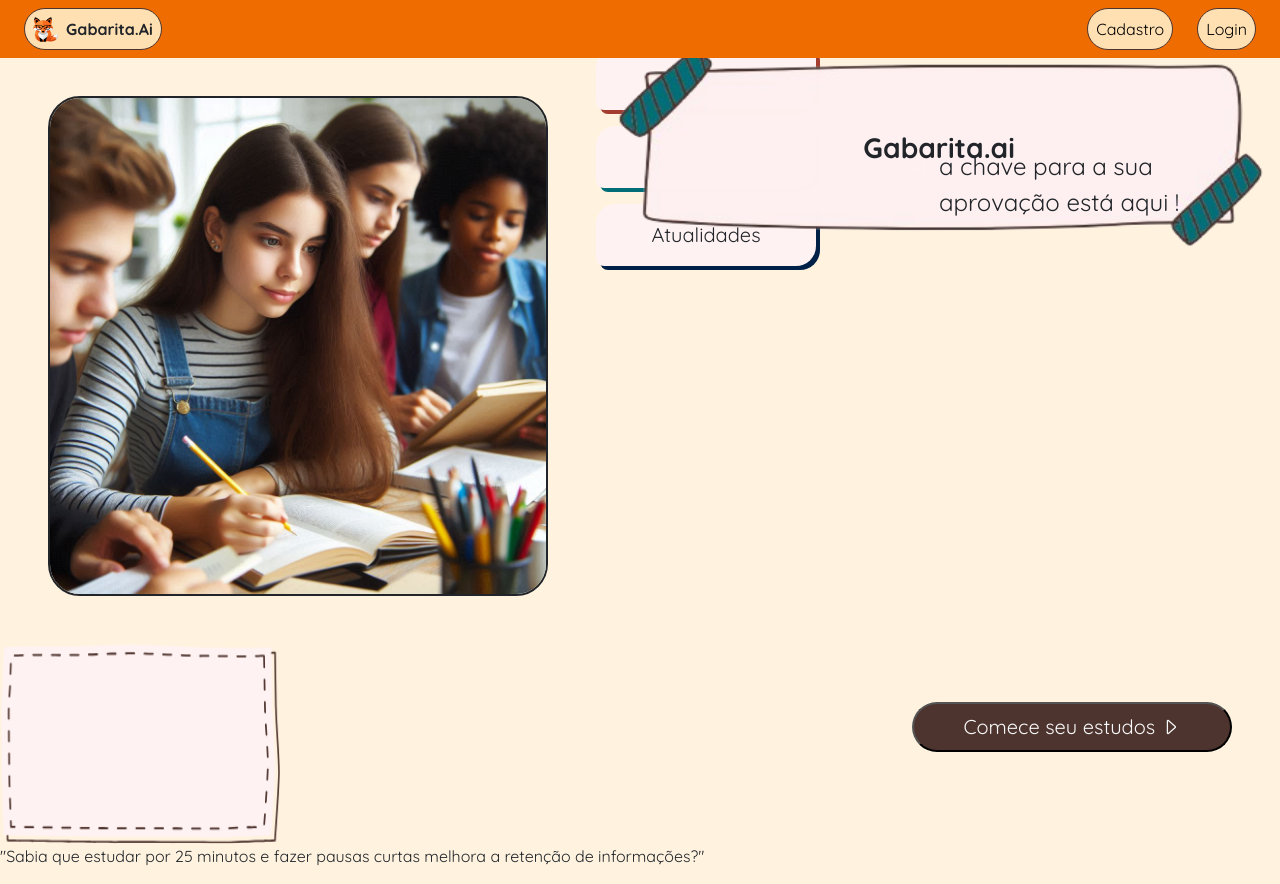
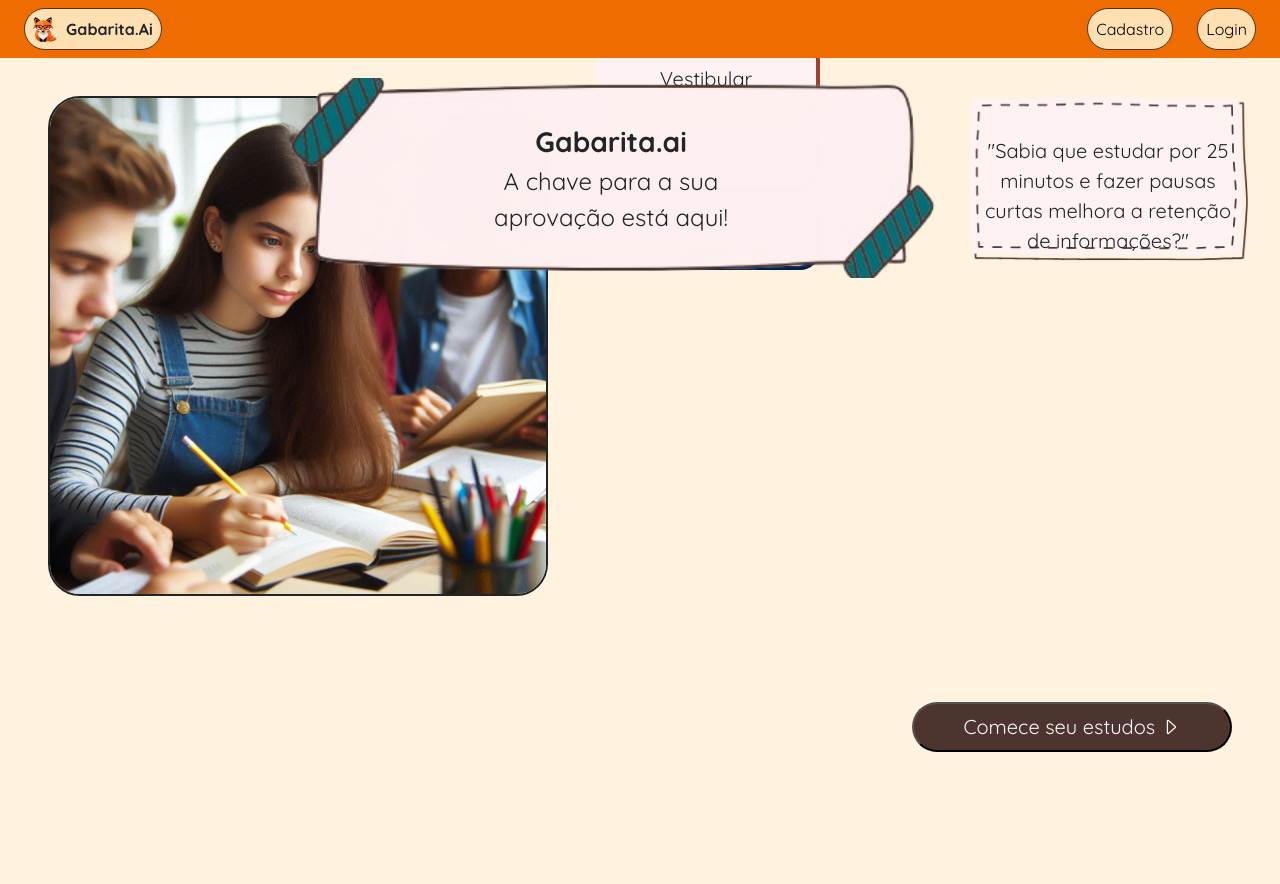
Before and after one commit to LiviaOrmeleze/gabaritaAi, a React (Vite) app in the folder gabarita-ai/: page / in a window 1280 px wide. After the commit the page ends 800 px from the top, so only its background shows below. Built offline with nearby package versions, Linux system fonts and the light colour scheme.

Commit message:
Ajustando o banner e o quadro

```diff
--- a/gabarita-ai/src/App.css
+++ b/gabarita-ai/src/App.css
@@ -15,6 +15,11 @@ body {
   }
 
 
+ .container {
+    position: relative;
+    width: fit-content;
+    display: inline-block;
+  }
 
 .header {
     background: var(--pastel-orange-900);
--- a/gabarita-ai/src/pages/Home.jsx
+++ b/gabarita-ai/src/pages/Home.jsx
@@ -28,29 +28,38 @@ const Home = () => {
         Comece seu estudos <i class="bi bi-caret-right text-light"></i>
       </button>
 
-      <div className="position-absolute end-0 m-3 mt-5" >
+      <div className="position-absolute top-0 end-0 mt-5 me-3">
+       {/* Banner com texto sobreposto */}
+       <div className="position-relative d-inline-block m-3" style={{ width: "650px", height: "200px" }}>
         <img
-        className="object-fit "
-        height={200}
-        width={650}
+          className="img-fluid rounded-5 w-100 h-100"
           src={banner}
-        alt=""
+          alt="Banner"
+          style={{ objectFit: "cover" }}
         />
-      <p className="position-absolute top-50 start-50 translate-middle fw-bold fs-3">
-      Gabarita.ai</p>
-      <p className="position-absolute top-50 start-50 fs-4">
-         a chave para a sua aprovação está aqui !</p>
+        {/* Texto sobre o banner */}
+        <div className="position-absolute top-50 start-50 translate-middle text-center">
+          <p className="fw-bold fs-3 m-0">Gabarita.ai</p>
+          <p className="fs-4 m-0">A chave para a sua aprovação está aqui!</p>
+        </div>
       </div>
 
-      <div className="">
+      {/* Quadro com texto sobreposto */}
+      <div className="position-relative d-inline-block m-3 mt-5" style={{ width: "280px", height: "200px" }}>
         <img
-      className="object-fit end-0 "
+          className="img-fluid"
           src={quadro}
-      alt=""
-      height={200}
-      width={280}
+          alt="Quadro"
+          style={{ objectFit: "cover" }}
         />
-      <p> "Sabia que estudar por 25 minutos e fazer pausas curtas melhora a retenção de informações?"</p>
+        {/* Texto sobre o quadro */}
+        <div className="position-absolute top-50 start-50 translate-middle text-center text-dark" style={{ width: "90%" }}>
+          <p className="fs-5 m-0">
+            "Sabia que estudar por 25 minutos e fazer pausas curtas melhora a
+            retenção de informações?"
+          </p>
+        </div>
+      </div>
       </div>
 
     </>
```
Lines whose indentation alone changed are shown as unchanged.
